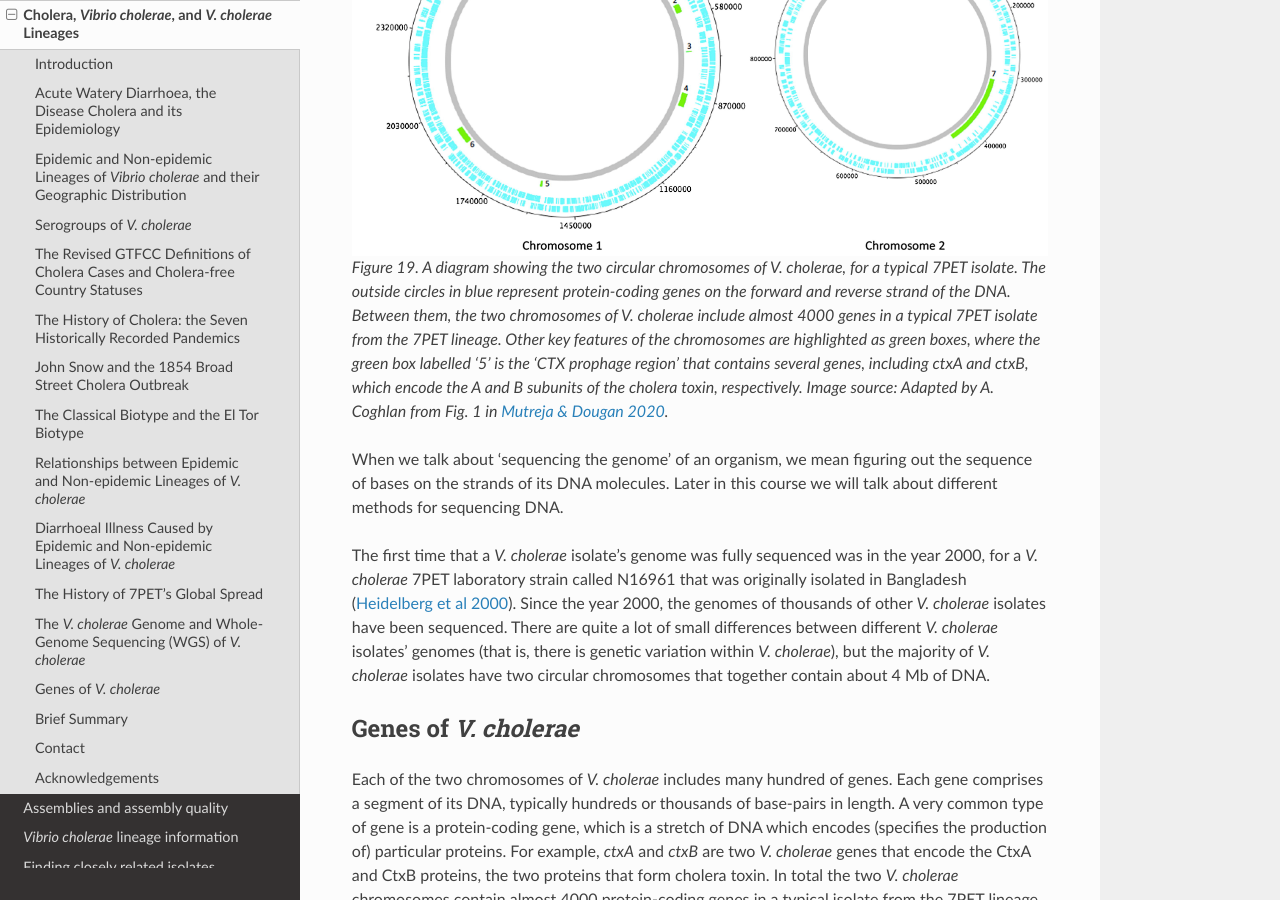
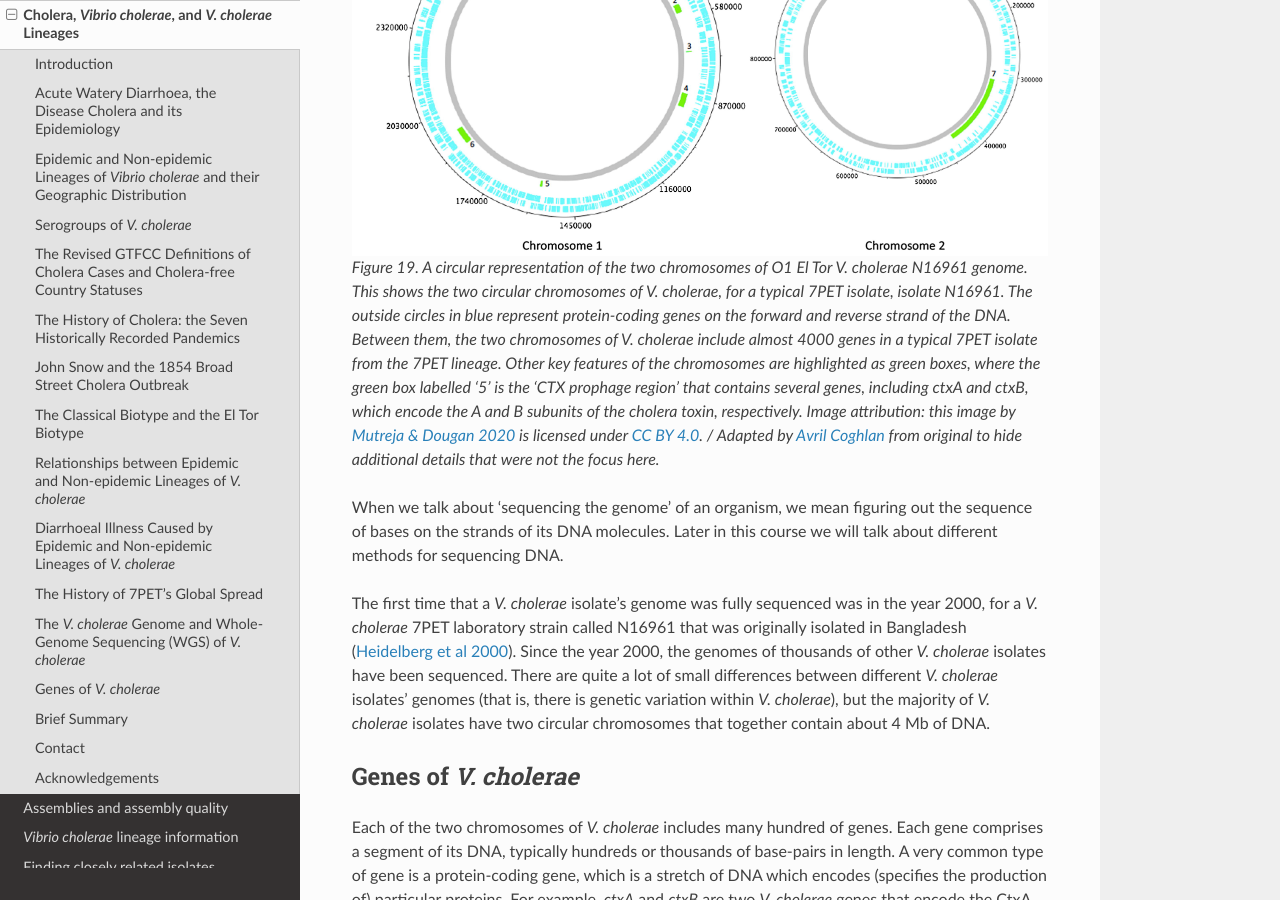
Before and after one commit to avrilcoghlan/cholerabook, a Sphinx documentation site: the page built from docs/source/vibriogenomes.rst, in a window 1280 px wide and 900 px high, scrolled down 21016 px. Built offline with Sphinx 7.4.7 and the Read the Docs theme 2.0.0, drawn with Linux system fonts in a browser that asks for light colours.

Commit message:
Update vibriogenomes.rst

```diff
--- a/docs/source/vibriogenomes.rst
+++ b/docs/source/vibriogenomes.rst
@@ -712,9 +712,15 @@ and Chromosome 2 about 1 million base-pairs (1 Mb; `Heidelberg et al 2000`_).
 .. figure:: Chromosomes.png
   :width: 800
 
-  Figure 19. A diagram showing the two circular chromosomes of *V. cholerae*, for a typical 7PET isolate. The outside circles in blue represent protein-coding genes on the forward and reverse strand of the DNA. Between them, the two chromosomes of *V. cholerae* include almost 4000 genes in a typical 7PET isolate from the 7PET lineage. Other key features of the chromosomes are highlighted as green boxes, where the green box labelled '5' is the 'CTX prophage region' that contains several genes, including *ctxA* and *ctxB*, which encode the A and B subunits of the cholera toxin, respectively. Image source: Adapted by A. Coghlan from Fig. 1 in `Mutreja & Dougan 2020`_.
+  Figure 19. `A circular representation of the two chromosomes of O1 El Tor V. cholerae N16961 genome`. This shows the two circular chromosomes of *V. cholerae*, for a typical 7PET isolate, isolate N16961. The outside circles in blue represent protein-coding genes on the forward and reverse strand of the DNA. Between them, the two chromosomes of *V. cholerae* include almost 4000 genes in a typical 7PET isolate from the 7PET lineage. Other key features of the chromosomes are highlighted as green boxes, where the green box labelled '5' is the 'CTX prophage region' that contains several genes, including *ctxA* and *ctxB*, which encode the A and B subunits of the cholera toxin, respectively. Image attribution: this image by `Mutreja & Dougan 2020`_ is licensed under `CC BY 4.0`_. / Adapted by `Avril Coghlan`_ from original to hide additional details that were not the focus here.
+
+.. _Avril Coghlan: https://www.linkedin.com/in/avril-coghlan-4409545/?originalSubdomain=uk
 
 .. _Mutreja & Dougan 2020: https://pubmed.ncbi.nlm.nih.gov/31345641/
+
+.. _CC BY 4.0: https://creativecommons.org/licenses/by/4.0/
+
+.. _A circular representation of the two chromosomes of O1 El Tor V. cholerae N16961 genome: https://www.sciencedirect.com/science/article/pii/S0264410X19309296?via%3Dihub
 
 When we talk about 'sequencing the genome' of an organism, we mean figuring out the sequence of
 bases on the strands of its DNA molecules.
```
